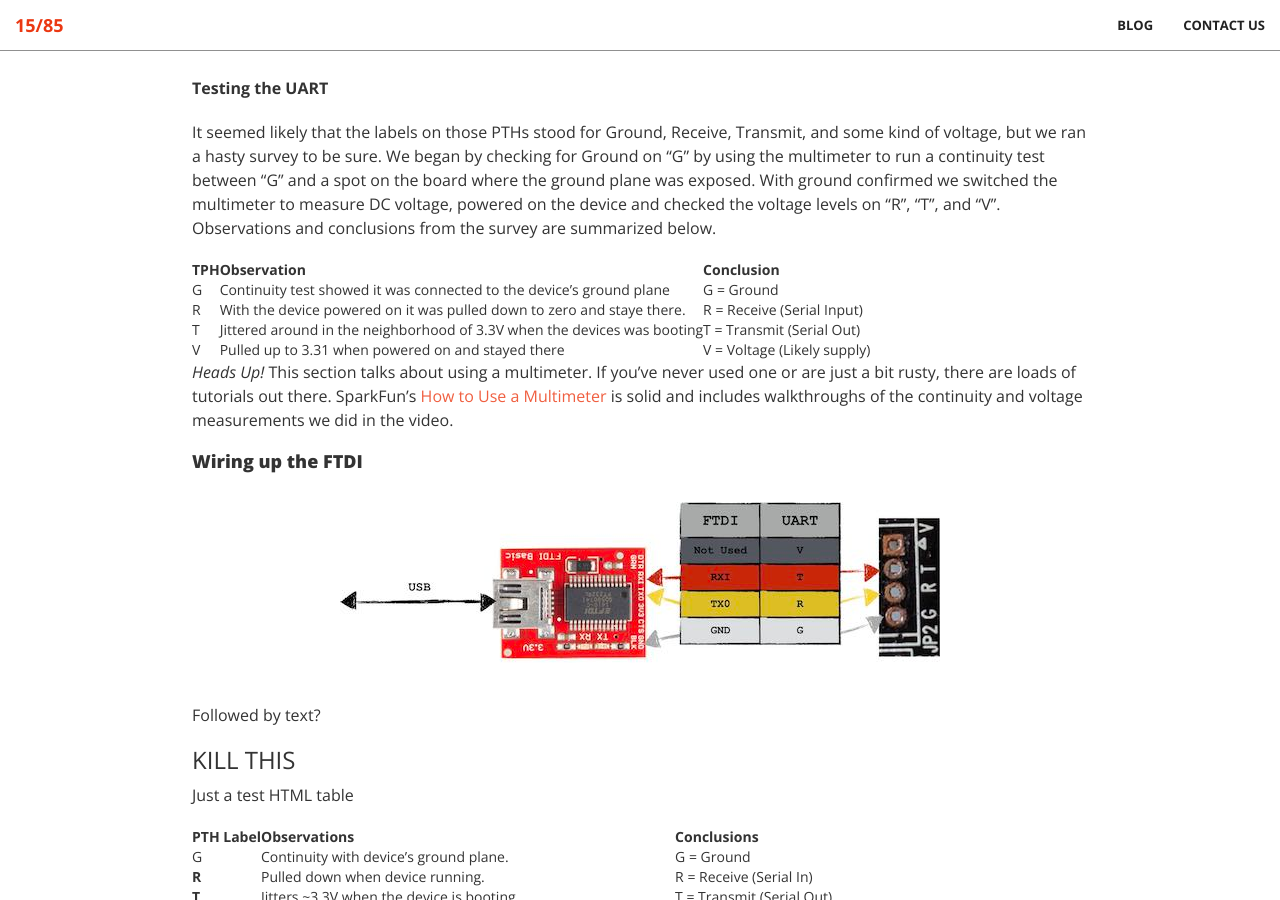
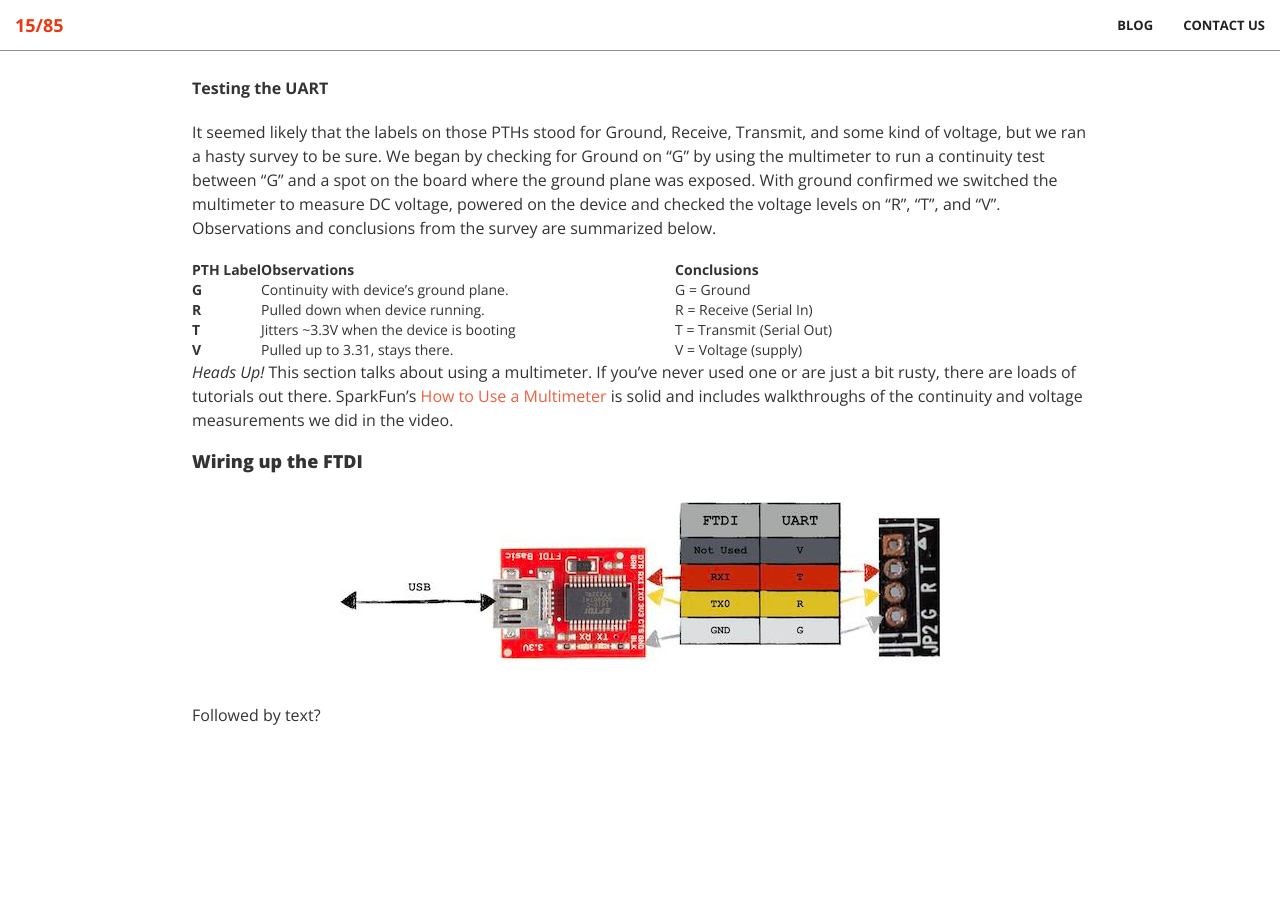
Before and after one commit to 1585sec/1585sec.github.io, a Jekyll site: the page built from _posts/2019-10-31-Hardware-Reversing-to-find-UART-and-shell.md, in a window 1280 px wide and 900 px high, scrolled down 2120 px. Built offline with Jekyll 4.4.1, drawn with Linux system fonts in a browser that asks for light colours; after the commit the page ends 2847 px from its top, so only the background shows below that.

Commit message:
Update 2019-10-31-Hardware-Reversing-to-find-UART-and-shell.md

```diff
--- a/_posts/2019-10-31-Hardware-Reversing-to-find-UART-and-shell.md
+++ b/_posts/2019-10-31-Hardware-Reversing-to-find-UART-and-shell.md
@@ -58,28 +58,6 @@ The JST connectors shown in the FCC photos weren't on our camera, but the four p
 
 It seemed likely that the labels on those PTHs stood for Ground, Receive, Transmit, and some kind of voltage, but we ran a hasty survey to be sure. We began by checking for Ground on "G" by using the multimeter to run a continuity test between "G" and a spot on the board where the ground plane was exposed.  With ground confirmed we switched the multimeter to measure DC voltage, powered on the device and checked the voltage levels on "R", "T", and "V". Observations and conclusions from the survey are summarized below.
 
-| TPH | Observation | Conclusion|
-|---|---|---|
-| G | Continuity test showed it was connected to the device's ground plane | G = Ground |
-| R | With the device powered on it was pulled down to zero and staye there. | R = Receive (Serial Input) |
-| T | Jittered around in the neighborhood of 3.3V when the devices was booting | T = Transmit (Serial Out)|
-| V | Pulled up to 3.31 when powered on and stayed there | V = Voltage (Likely supply)|
-
-_Heads Up!_ This section talks about using a multimeter. If you've never used one or are just a bit rusty, there are loads of tutorials out there. SparkFun's [How to Use a Multimeter](https://learn.sparkfun.com/tutorials/how-to-use-a-multimeter/) is solid and includes walkthroughs of the continuity and voltage measurements we did in the video.
-
-
-
-
-#### Wiring up the FTDI
-
-![]({{ site.baseurl }}/img/blog/2019/ftdi-wiring.jpg)
-
-Followed by text?
-
-
-### KILL THIS
-
-Just a test HTML table
 
 <table>
 	<colgroup>
@@ -97,7 +75,7 @@ Just a test HTML table
 
 	<tbody>
 		<tr>
-			<td markdown="span">G</td>
+			<td markdown="span">**G**</td>
 			<td markdown="span">Continuity with device's ground plane.</td>
 			<td markdown="span">G = Ground</td>
 		</tr>
@@ -123,3 +101,14 @@ Just a test HTML table
 	</tbody>
 
 </table>
+
+_Heads Up!_ This section talks about using a multimeter. If you've never used one or are just a bit rusty, there are loads of tutorials out there. SparkFun's [How to Use a Multimeter](https://learn.sparkfun.com/tutorials/how-to-use-a-multimeter/) is solid and includes walkthroughs of the continuity and voltage measurements we did in the video.
+
+
+
+
+#### Wiring up the FTDI
+
+![]({{ site.baseurl }}/img/blog/2019/ftdi-wiring.jpg)
+
+Followed by text?
```
